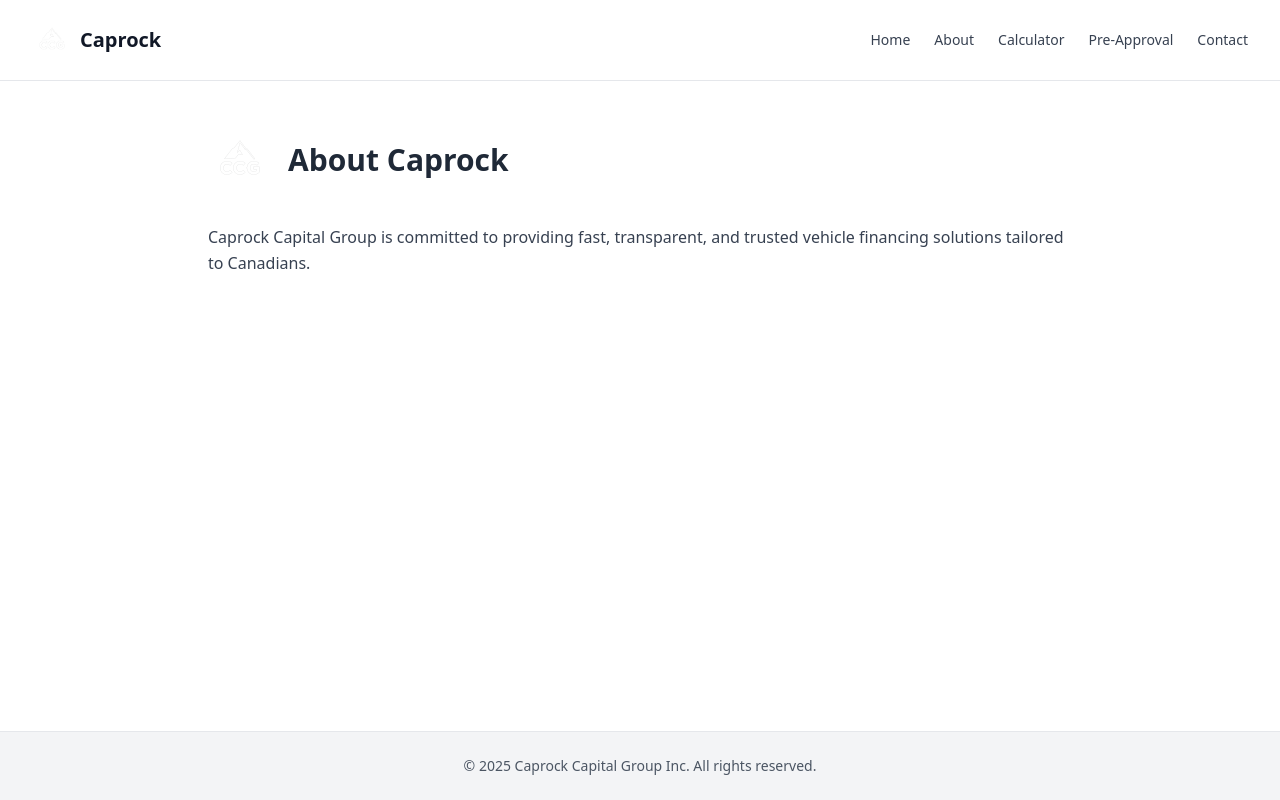
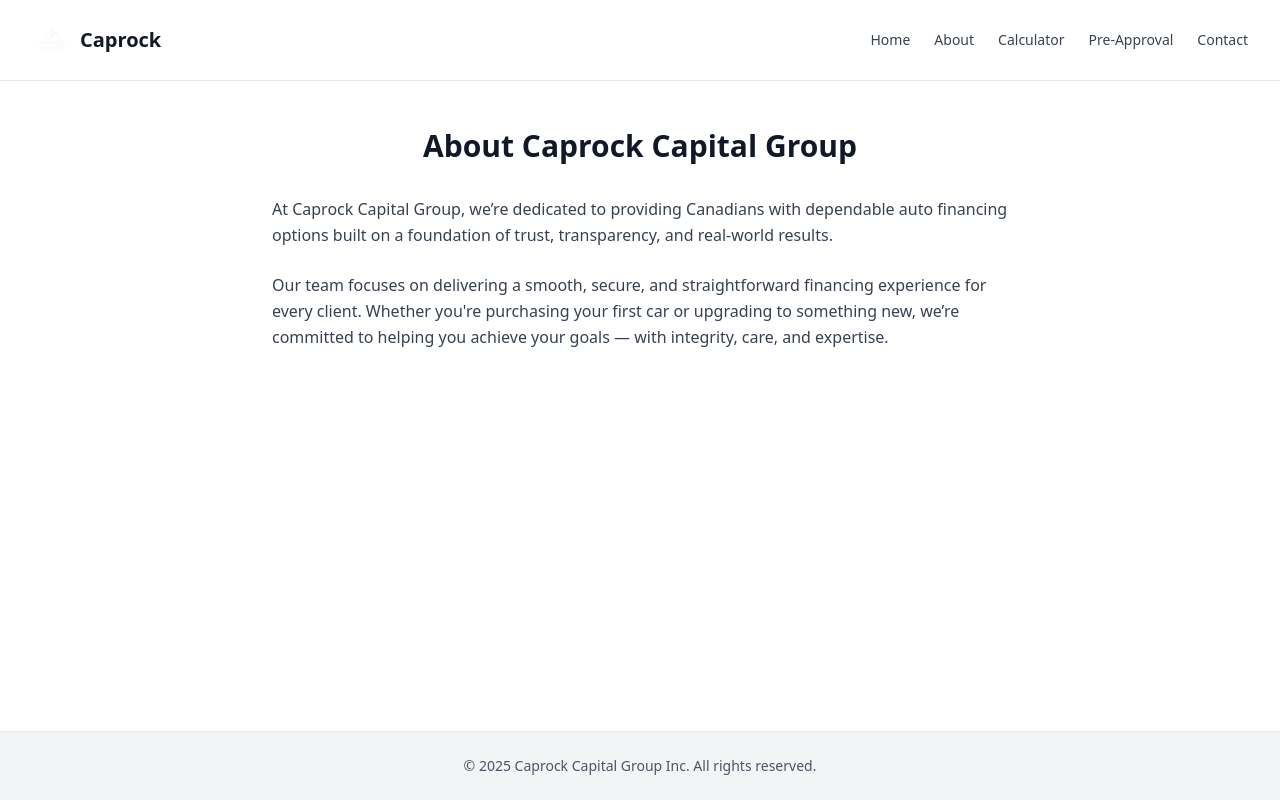
Before and after one commit to rbhullar2000/caprock-site, a Next.js app: page /about in a window 1280 px wide. Built offline with nearby package versions, Linux system fonts and the light colour scheme.

Commit message:
Update page.tsx

```diff
--- a/app/about/page.tsx
+++ b/app/about/page.tsx
@@ -1,23 +1,16 @@
-import Image from 'next/image';
+'use client';
 
 export default function AboutPage() {
   return (
-    <div className="max-w-4xl mx-auto px-4 py-12">
-      <div className="flex items-center gap-4 mb-8">
-        <Image
-          src="/logo.png"
-          alt="Caprock Logo"
-          width={80}
-          height={80}
-          className="h-16 w-auto"
-        />
-        <h1 className="text-2xl sm:text-3xl font-bold text-gray-800">
-          About Caprock
-        </h1>
-      </div>
+    <div className="max-w-3xl mx-auto px-4 py-12">
+      <h1 className="text-3xl font-bold text-center mb-8">About Caprock Capital Group</h1>
 
       <p className="text-gray-700 leading-relaxed">
-        Caprock Capital Group is committed to providing fast, transparent, and trusted vehicle financing solutions tailored to Canadians.
+        At Caprock Capital Group, we’re dedicated to providing Canadians with dependable auto financing options built on a foundation of trust, transparency, and real-world results.
+      </p>
+
+      <p className="text-gray-700 leading-relaxed mt-6">
+        Our team focuses on delivering a smooth, secure, and straightforward financing experience for every client. Whether you're purchasing your first car or upgrading to something new, we’re committed to helping you achieve your goals — with integrity, care, and expertise.
       </p>
     </div>
   );
```
